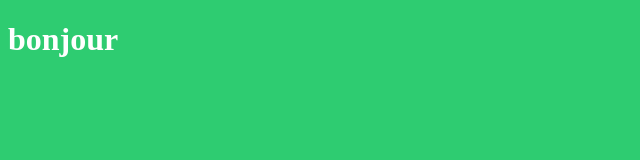
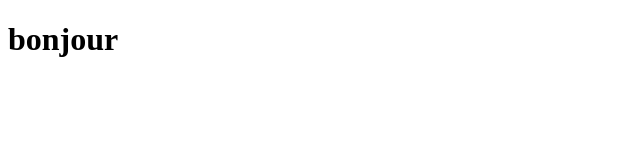
Before and after one commit to josh-Muleshi/project, a plain HTML site: page index.html in a window 1280 px wide. Shown: the whole page, without its empty margins (0-640 px from the left). Drawn offline with Linux system fonts and the light colour scheme.

Commit message:
Update index.html
delete a back style

```diff
--- a/index.html
+++ b/index.html
@@ -6,10 +6,7 @@
 	<meta charset="utf-8">
 </head>
 <style type="text/css">
-	body{
-		background-color: #2ecc71;
-		color: white;
-	}
+
 	hi{
 		position: absolute;
 		top:40%;
```
